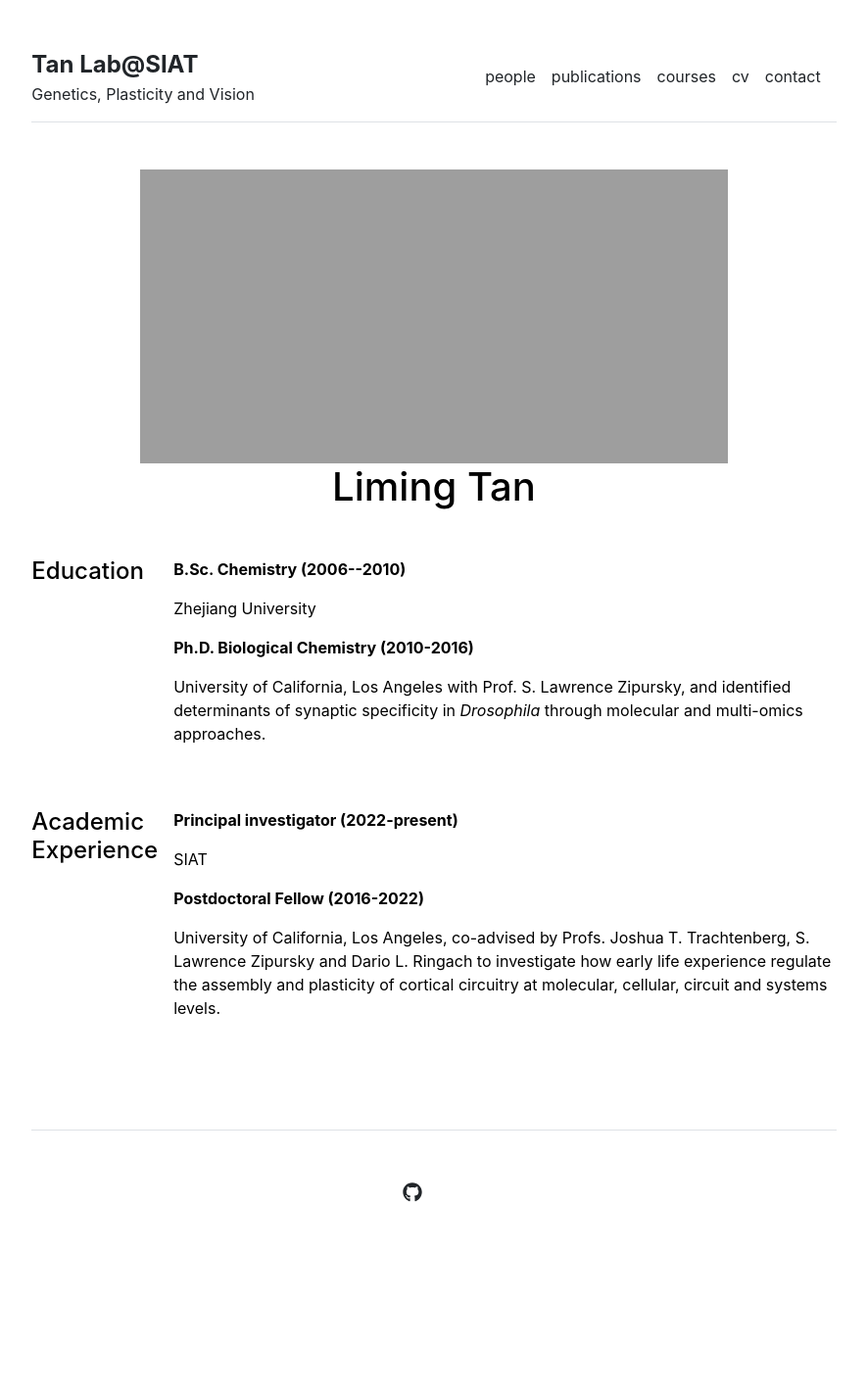
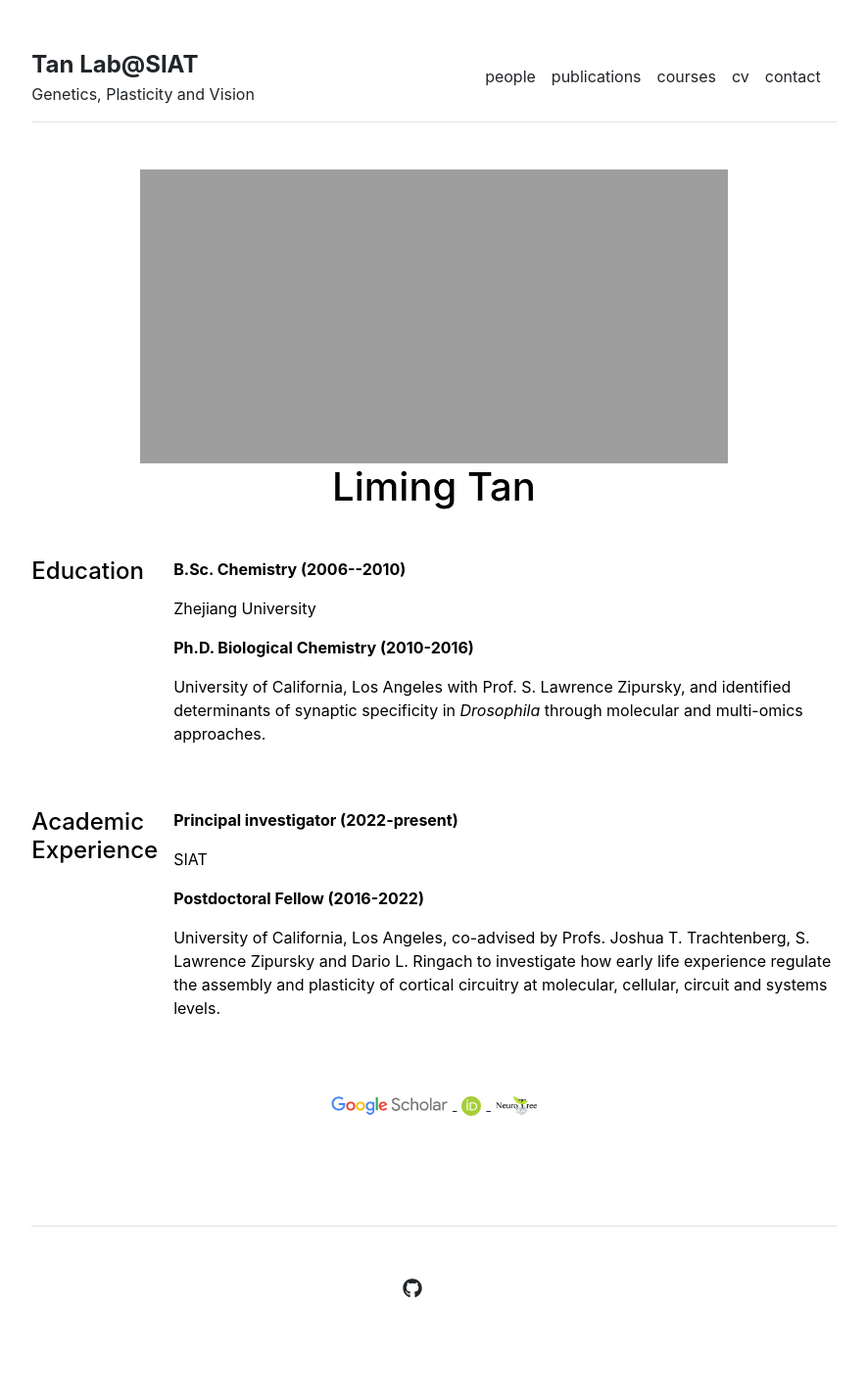
Before and after one commit to Tan-Lab-SIAT/lab-homepage, a Jekyll site: the page built from cv.md, in a window 1280 px wide. Shown: the whole page at 98% size, without its empty margins (197-1082 px from the left). Built offline with Jekyll 4.4.1, drawn with Linux system fonts in a browser that asks for light colours; before the commit the page ends 1328 px from its top, so only the background shows below that.

Commit message:
Update cv.html

```diff
--- a/_layouts/cv.html
+++ b/_layouts/cv.html
@@ -32,5 +32,23 @@ layout: default
         {% endfor %}
       </div>
     </div>
+
+    <!-- 添加三个图标链接区域 -->
+    <div class="row g-5 mb-5">
+      <div class="col-md-12 text-center">
+        <p style="margin-top:10px;">
+          <a href="https://scholar.google.com/citations?user=mGhI_w4AAAAJ&hl=en" target="_blank" title="Google Scholar">
+            <img src="/assets/img/scholar_icon.png" alt="Google Scholar" style="height:20px; margin: 0 5px;">
+          </a>
+          <a href="https://orcid.org/0000-0002-7034-0321" target="_blank" title="ORCID">
+            <img src="/assets/img/orcid_icon.svg" alt="ORCID" style="height:20px; margin: 0 5px;">
+          </a>
+          <a href="https://neurotree.org/beta/tree.php?pid=746386" target="_blank" title="Neurotree">
+            <img src="/assets/img/tree_icon.jpg" alt="Neurotree" style="height:20px; margin: 0 5px;">
+          </a>
+        </p>
+      </div>
+    </div>
+
   </div>
 </div>
```
